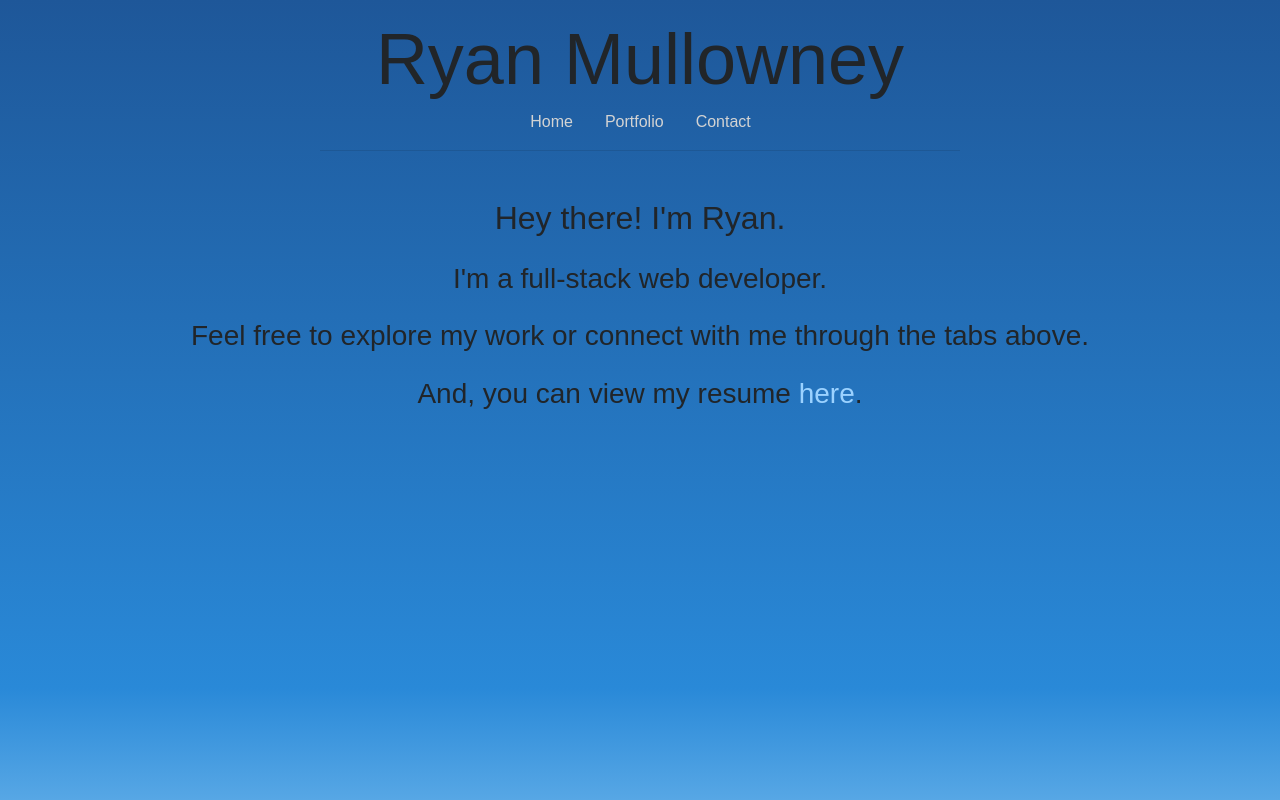
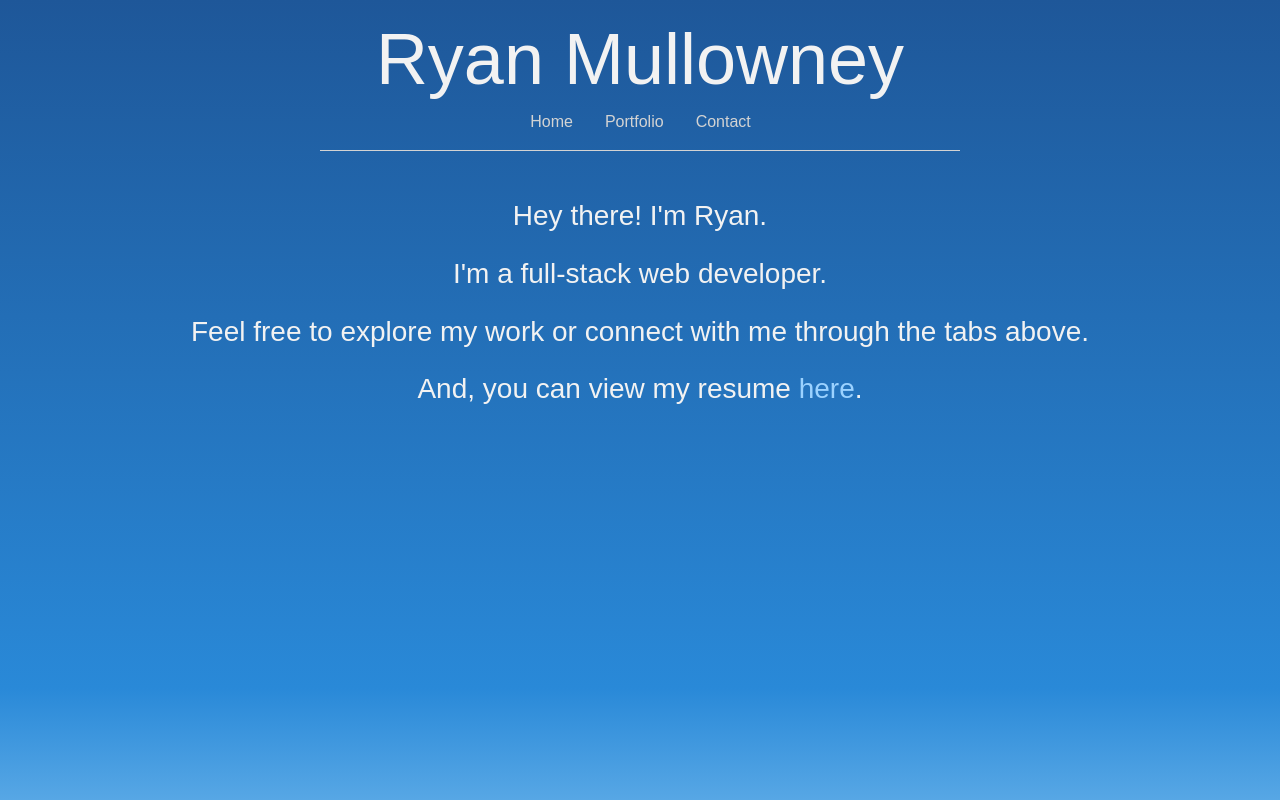
Before and after one commit to rwmullowney/rwmullowney.github.io, a React (Create React App) app: page / in a window 1280 px wide. Built offline with nearby package versions, Linux system fonts and the light colour scheme.

Commit message:
Changes font to white.  Makes all font fize h2 on home page

```diff
--- a/src/App.css
+++ b/src/App.css
@@ -42,14 +42,14 @@ right: 0
 }
 
 h1, h2, h3, h4, h5, h6, p {
-  /* color: #F2F2F2 */
+  color: #F2F2F2
 }
 
-/* hr {
+hr {
   border-color: #D3D3D3;
   background-color: #D3D3D3;
   color: #D3D3D3
-}  */
+}
 
 
 /*
--- a/src/components/Home.js
+++ b/src/components/Home.js
@@ -5,7 +5,7 @@ export default class Home extends Component {
   render() {
     return (
       <div className="container text-center mt-5">
-        <h2 className="font-weight-light">Hey there!  I'm Ryan.</h2>
+        <h3 className="font-weight-light">Hey there!  I'm Ryan.</h3>
 
         <h3 className="font-weight-light mt-4">I'm a full-stack web developer.</h3>
 
```
